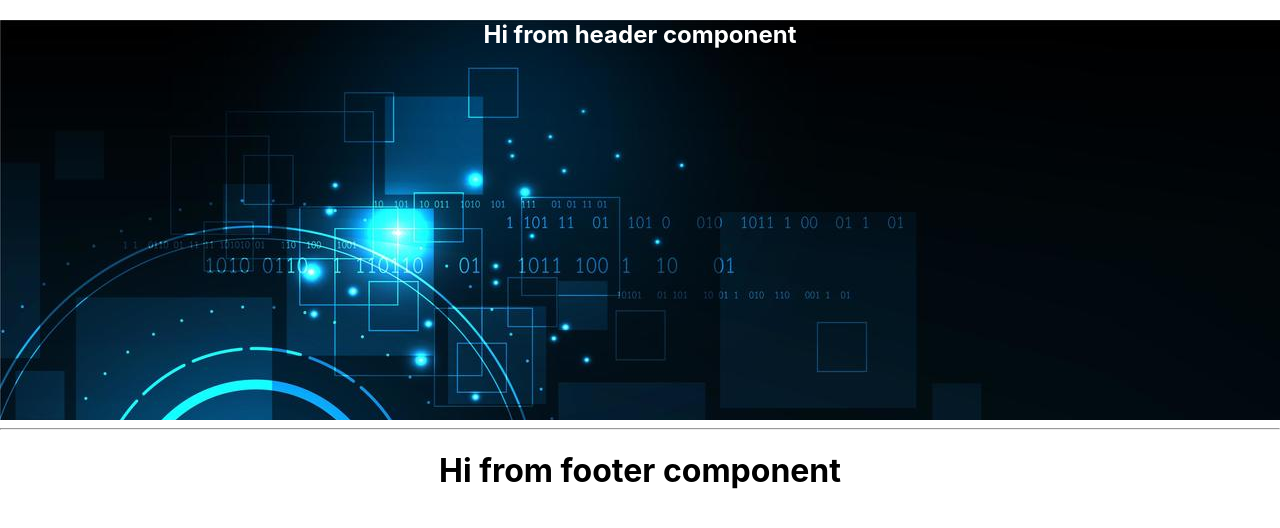
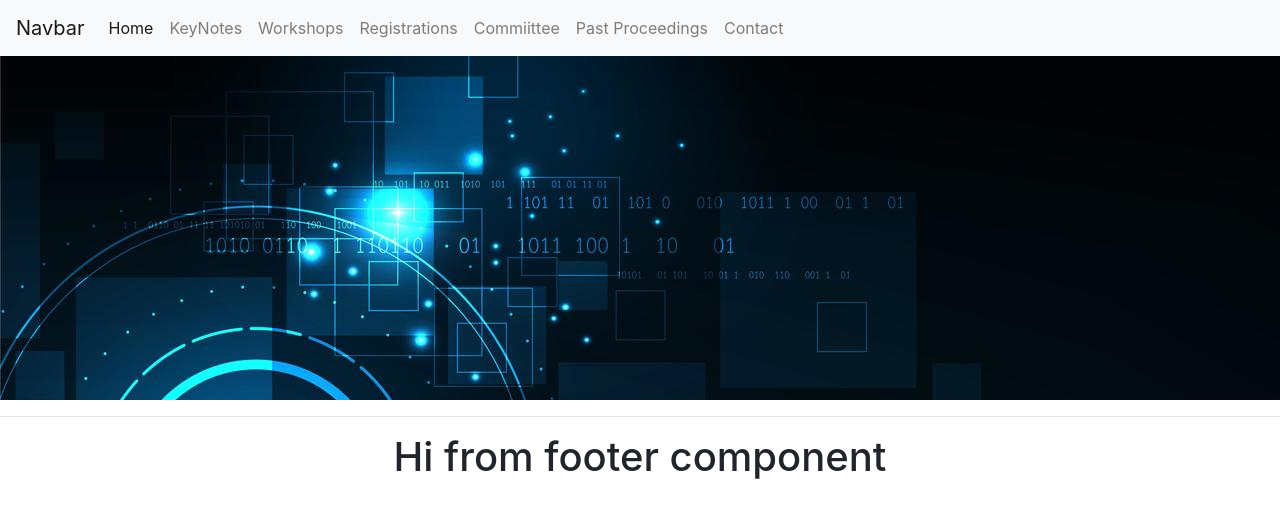
Before and after one commit to lahiruSanjeewa2971/AF-project-frontend, a React (Create React App) app: page / in a window 1280 px wide. Shown: the top 528 px of the page. Built offline with nearby package versions, Linux system fonts and the light colour scheme.

Commit message:
Edit Header component

```diff
--- a/package.json
+++ b/package.json
@@ -6,9 +6,12 @@
     "@testing-library/jest-dom": "^5.12.0",
     "@testing-library/react": "^11.2.7",
     "@testing-library/user-event": "^12.8.3",
+    "bootstrap": "^4.6.0",
     "react": "^17.0.2",
+    "react-bootstrap": "^1.6.0",
     "react-dom": "^17.0.2",
-    "react-scripts": "4.0.3",
+    "react-router-dom": "^5.2.0",
+    "react-scripts": "^2.1.8",
     "web-vitals": "^1.1.2"
   },
   "scripts": {
--- a/src/App.js
+++ b/src/App.js
@@ -1,5 +1,5 @@
 import './App.css';
-
+import React from 'react';
 import './App.css';
 import Header from "./components/Header";
 import Footer from "./components/Footer";
--- a/src/components/Header.js
+++ b/src/components/Header.js
@@ -1,5 +1,6 @@
-import React from 'react'
-import Background from '../images/Background.jpeg';
+import React from "react";
+import Background from "../images/Background.jpeg";
+import "bootstrap/dist/css/bootstrap.css";
 
 /**
  *
@@ -11,13 +12,66 @@
   backgroundImage: `url(${Background})`,
 };
 
-function Header(){
-    return(
+function Header() {
+  return (
     <div>
       <section style={sectionStyle}>
-            <h1 style={{color:'white'}}>Hi from header component</h1>
+        <nav class="navbar navbar-expand-lg navbar-light bg-light">
+            <a class="navbar-brand" href="/">
+                Navbar
+            </a>
+            <button
+                class="navbar-toggler"
+                type="button"
+                data-toggle="collapse"
+                data-target="#navbarNav"
+                aria-controls="navbarNav"
+                aria-expanded="false"
+                aria-label="Toggle navigation">
+                <span class="navbar-toggler-icon"></span>
+            </button>
+            <div class="collapse navbar-collapse" id="navbarNav">
+                <ul class="navbar-nav">
+                    <li class="nav-item active">
+                        <a class="nav-link" href="/">
+                            Home <span class="sr-only">(current)</span>
+                        </a>
+                    </li>
+                    <li class="nav-item">
+                        <a class="nav-link" href="/">
+                            KeyNotes
+                        </a>
+                    </li>
+                    <li class="nav-item">
+                        <a class="nav-link" href="/">
+                            Workshops
+                        </a>
+                    </li>
+                    <li class="nav-item">
+                        <a class="nav-link" href="/">
+                            Registrations
+                        </a>
+                    </li>
+                    <li class="nav-item">
+                        <a class="nav-link" href="/">
+                            Commiittee
+                        </a>
+                    </li>
+                    <li class="nav-item">
+                        <a class="nav-link" href="/">
+                            Past Proceedings
+                        </a>
+                    </li>
+                    <li class="nav-item">
+                        <a class="nav-link" href="/">
+                            Contact
+                        </a>
+                    </li>
+            </ul>
+          </div>
+        </nav>
       </section>
     </div>
-    )
+  );
 }
 export default Header;
```
Also changed, not shown: 1 other file (tests, documents, lock files or other folders). Lines whose indentation alone changed are shown as unchanged.
